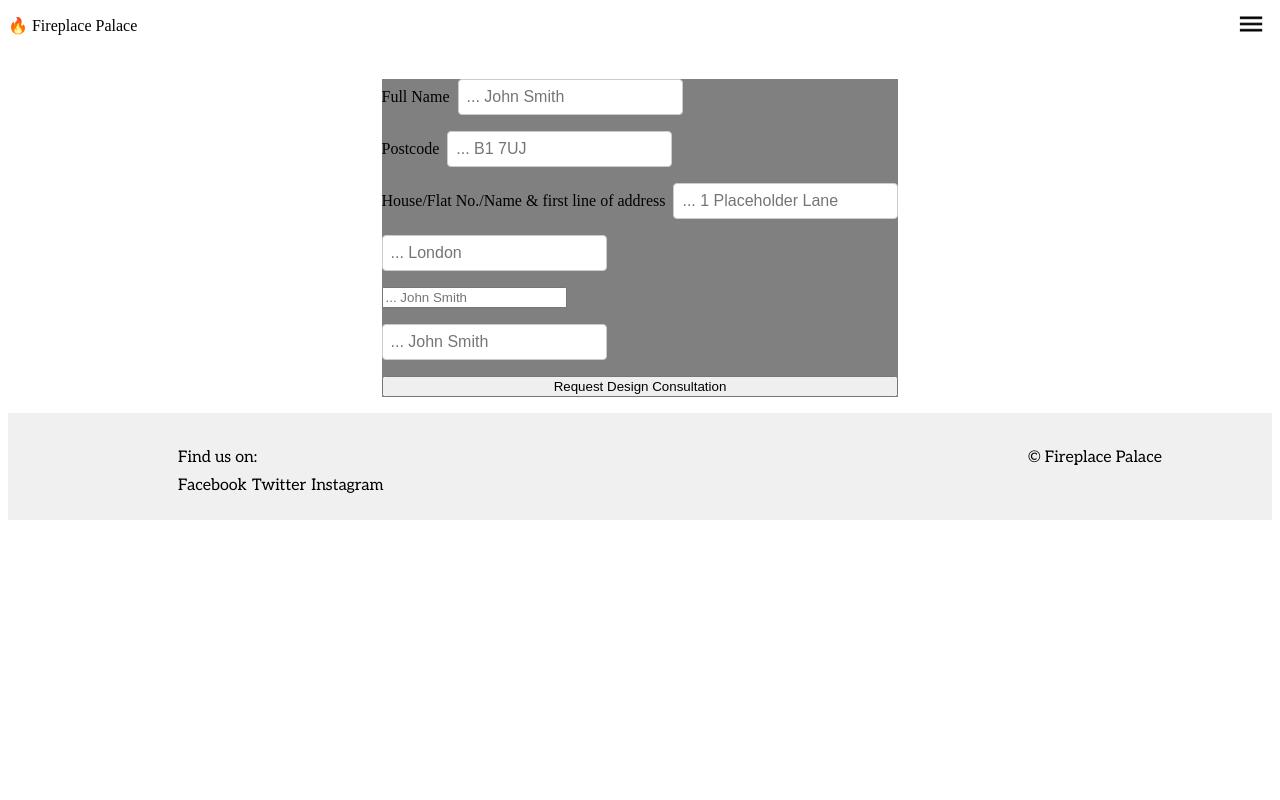
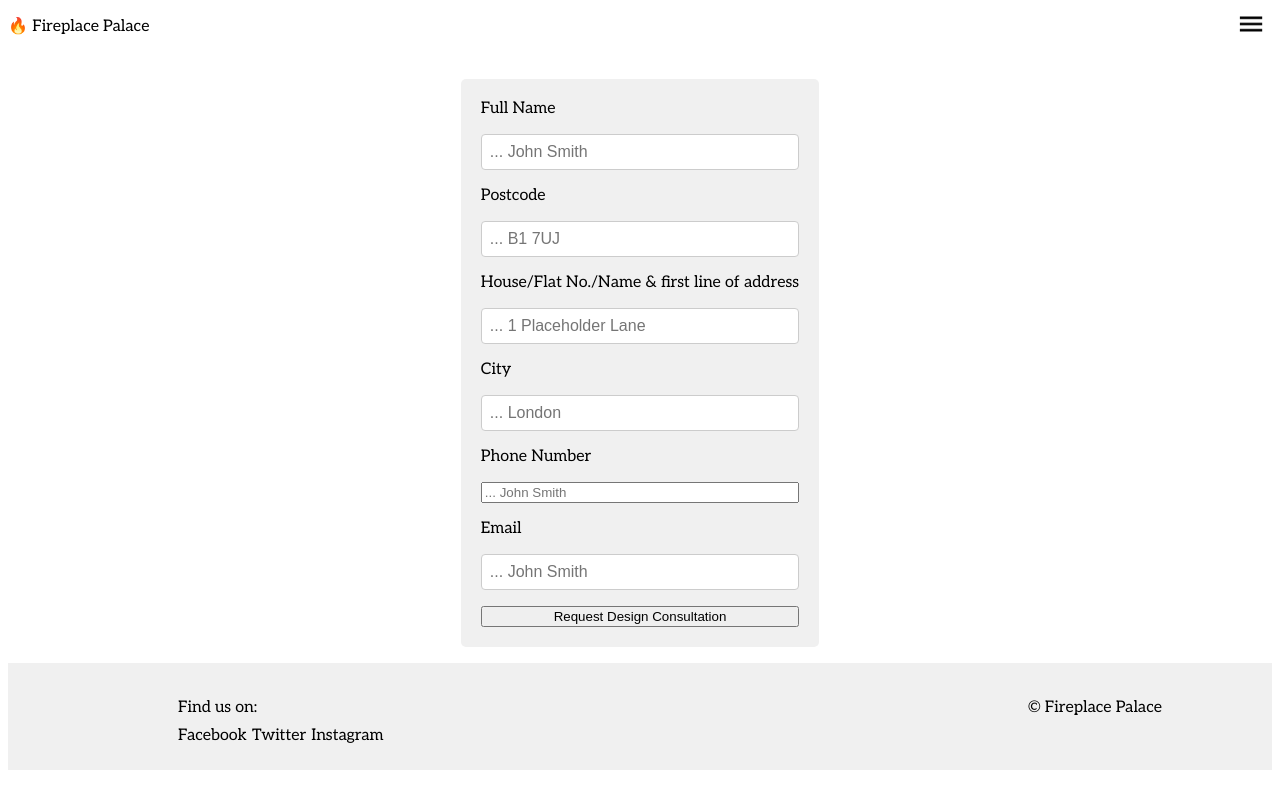
Before and after one commit to cbazzy/fireplace-fork, a Next.js app: page /booking in a window 1280 px wide. Built offline with nearby package versions, Linux system fonts and the light colour scheme.

Commit message:
adjusted CSS for orangebox and form

```diff
--- a/src/form-folder/form.css
+++ b/src/form-folder/form.css
@@ -1,5 +1,9 @@
+@import url("https://fonts.googleapis.com/css2?family=Aleo:ital,wght@0,100..900;1,100..900&display=swap");
+
 form {
-  background-color: grey;
+  background-color: #f0f0f0;
+  border-radius: 5px;
+  padding: 20px;
   display: flex;
   flex-direction: column;
   gap: 1rem;
@@ -8,6 +12,7 @@ form {
   /* Center the form horizontally */
   width: fit-content;
   /* Adjust width as needed */
+  font-family: "Aleo", serif;
 }
 
 label {
--- a/src/form-folder/form.jsx
+++ b/src/form-folder/form.jsx
@@ -7,37 +7,27 @@ export default function Form() {
     <>
       <div>
         <form className="form">
-          <label>
-            Full Name
+          <label>Full Name</label>
           <input id="full-name" type="text" placeholder="... John Smith" />
-          </label>
-          <label>
-            Postcode
+
+          <label>Postcode</label>
           <input id="postcode" type="text" placeholder="... B1 7UJ" />
-          </label>
-          <label>
-            House/Flat No./Name & first line of address
+
+          <label>House/Flat No./Name & first line of address</label>
           <input
             id="address"
             type="text"
             placeholder="... 1 Placeholder Lane"
           />
-          </label>
 
-          <label>
+          <label>City</label>
           <input id="city" type="text" placeholder="... London" />
-          </label>
-          <label>
-            <input
-              id="phone-number"
-              type="number"
-              placeholder="... John Smith"
-            />
-          </label>
 
-          <label>
+          <label>Phone Number</label>
+          <input id="phone-number" type="number" placeholder="... John Smith" />
+
+          <label>Email</label>
           <input id="email" type="email" placeholder="... John Smith" />
-          </label>
 
           <button type="submit">Request Design Consultation</button>
         </form>
--- a/src/founders-hero-folder/Hero.jsx
+++ b/src/founders-hero-folder/Hero.jsx
@@ -5,11 +5,10 @@ import Image from "next/image";
 export default function FounderHero() {
   return (
     <>
-      <div className="orange-box-container">
-        <div className="orange-box">
-
-            <div className="orange-textbox">
-                <div className="orange-box-top">
+      <div className="orange-box-container-hero">
+        <div className="orange-box-hero">
+          <div className="orange-textbox-hero">
+            <div className="orange-box-top-hero">
               Meet the artisans
               <br />
               behind our
@@ -17,11 +16,9 @@ export default function FounderHero() {
               masterpieces!
             </div>
 
-                <div className="orange-box-middle">
-                  Mike and Mandy
+            <div className="orange-box-middle-hero">Mike and Mandy</div>
           </div>
-            </div>
-            <div className="orange-box-bottom">
+          <div className="orange-box-bottom-hero">
             <Image
               id="hero-mobile-pic"
               src="/founder-mike-and-mandy.png"
--- a/src/founders-hero-folder/hero.css
+++ b/src/founders-hero-folder/hero.css
@@ -1,5 +1,4 @@
 @import url("https://fonts.googleapis.com/css2?family=Aleo:ital,wght@0,100..900;1,100..900&display=swap");
-
 
 .hero {
   background-color: white;
@@ -21,7 +20,7 @@
   margin: auto;
 }
 
-.orange-box-container {
+.orange-box-container-hero {
   background-color: white;
   /* /* max-width: 300px; */
   display: flex;
@@ -32,7 +31,7 @@
   padding-bottom: 40px;
 }
 
-.orange-box {
+.orange-box-hero {
   background-color: #f0911b;
   display: flex;
   flex-direction: column;
@@ -40,10 +39,9 @@
   padding-top: 15px;
   padding-left: 2px;
   padding-right: 2px;
-
 }
 
-.orange-box-top {
+.orange-box-top-hero {
   display: inline-block;
   color: black;
   margin-top: 2px;
@@ -54,14 +52,14 @@
   padding-top: 5px;
 }
 
-.orange-box-middle {
+.orange-box-middle-hero {
   padding-top: 17px;
   padding-left: 10px;
   font-size: 25px;
   font-family: "Aleo", serif;
 }
 
-.orange-box-bottom {
+.orange-box-bottom-hero {
   display: flex;
   margin-top: 0;
   margin-bottom: 0px;
@@ -76,14 +74,11 @@
   margin-left: 10px;
 }
 
-
-
 #hero-mobile-pic {
   display: flex;
   align-items: center;
   margin-left: 0px;
 }
-
 
 @media (min-width: 1024px) {
   .hero {
--- a/src/header-folder/header.css
+++ b/src/header-folder/header.css
@@ -1,3 +1,5 @@
+@import url("https://fonts.googleapis.com/css2?family=Aleo:ital,wght@0,100..900;1,100..900&display=swap");
+
 header {
   display: flex;
   justify-content: space-between;
@@ -6,6 +8,7 @@ header {
   flex-direction: row;
   background-color: white;
   color: black;
+  font-family: Aleo, serif;
 }
 
 .orange-background {
--- a/src/trusted-folder/trusted.css
+++ b/src/trusted-folder/trusted.css
@@ -1,8 +1,11 @@
+@import url("https://fonts.googleapis.com/css2?family=Aleo:wght@300;400;700&display=swap");
+
 .trusted-container {
   display: flex;
   flex-direction: column;
   max-height: 100%;
   align-items: center;
+  font-family: Aleo, serif;
 }
 
 .trusted-title {
@@ -124,6 +127,5 @@
     flex-direction: row;
     justify-content: space-evenly;
     padding-top: 7px;
-
   }
 }
```
Also changed, not shown: src/trusted-folder/trusted.jsx (+1 -6 lines), app/page.css (line endings or trailing spaces). Lines whose indentation alone changed are shown as unchanged.
